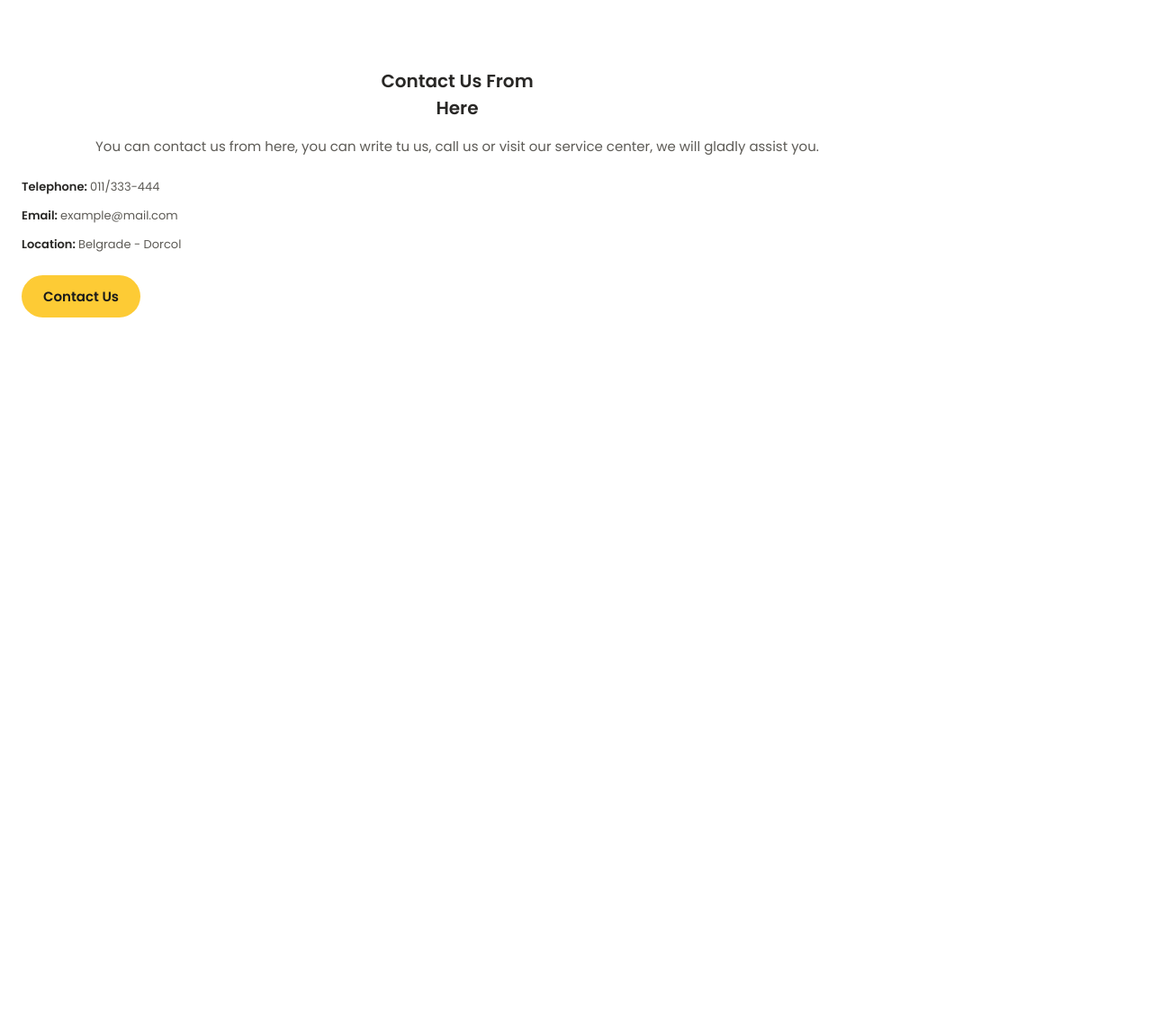
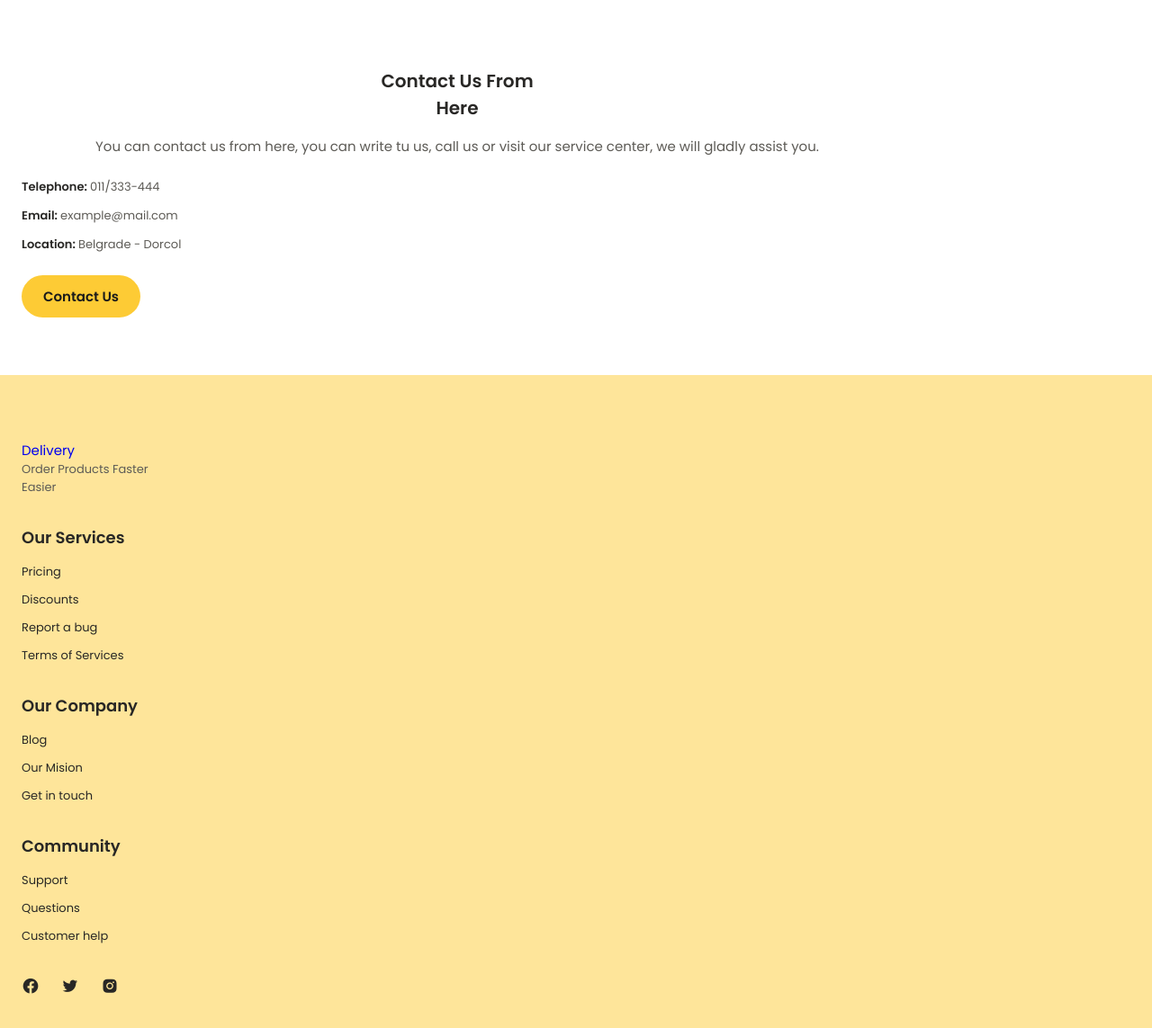
Before and after one commit to dorcol1990/delivery_app_sass, a plain HTML site: page index.html in a window 1280 px wide. Shown: the part 3154-4297 px from the top of the page at 90% size. Before the commit the page ends 3571 px from the top, so only its background shows below. Drawn offline with nearby package versions, Linux system fonts and the light colour scheme.

Commit message:
add footer

```diff
--- a/assets/js/main.js
+++ b/assets/js/main.js
@@ -23,3 +23,24 @@ function linkAction(){
     navMenu.classList.remove('show-menu');
 }
 navLink.forEach(n => n.addEventListener('click', linkAction));
+
+//===================================================//
+
+const sections = document.querySelectorAll('section[id]')
+
+function scrollActive(){
+    const scrollY = window.pageYOffset
+
+    sections.forEach(current =>{
+        const sectionHeight = current.offsetHeight,
+              sectionTop = current.offsetTop - 50,
+              sectionId = current.getAttribute('id')
+
+        if(scrollY > sectionTop && scrollY <= sectionTop + sectionHeight){
+            document.querySelector('.nav__menu a[href*=' + sectionId + ']').classList.add('active-link')
+        }else{
+            document.querySelector('.nav__menu a[href*=' + sectionId + ']').classList.remove('active-link')
+        }
+    })
+}
+window.addEventListener('scroll', scrollActive)
--- a/assets/scss/components/_footer.scss
+++ b/assets/scss/components/_footer.scss
@@ -0,0 +1,38 @@
+.footer{
+    background-color: $first-color-lighten;
+    padding-bottom: 2rem;
+
+    &__container{
+        row-gap: 2rem;
+    }
+    &__logo,
+    &__title{
+        font-size: $h3-font-size;
+        margin-bottom: $mb-0-75;
+    }
+    &__logo{
+        display: inline-block;
+        font-weight: $font-semi-bold;
+        color: $title-color;
+    }
+    &__description,
+    &__link{
+        font-size: $small-font-size;
+    }
+    &__links{
+        display: grid;
+        row-gap: .5rem;
+    }
+    &__link{
+        color: $title-color;
+    }
+    &__social{
+        display: flex;
+        column-gap: 1.5rem;
+
+        &-link{
+            font-size: 1.25rem;
+            color: $title-color;
+        }
+    }
+}
--- a/assets/scss/components/_header.scss
+++ b/assets/scss/components/_header.scss
@@ -58,3 +58,18 @@
   .show-menu {
     top: 4rem;
   }
+
+  .active__link{
+    position: relative;
+
+    &::before{
+      content: '';
+      position: absolute;
+      bottom: -.75rem;
+      left: 45%;
+      width: 5px;
+      height: 5px;
+      background-color: $title-color;
+      border-radius: 50%;
+    }
+  }
--- a/index.html
+++ b/index.html
@@ -1998,6 +1998,46 @@
     </div>
 </section>
     </main>
+    <!--=================FOOTER=====================-->
+    <footer class="footer section">
+        <div class="footer__container container grid">
+            <div class="footer__content">
+                <a href="#" class="gooter__logo">Delivery</a>
+                <p class="footer__description">Order Products Faster <br> Easier</p>
+            </div>
+            <div class="footer__content">
+                <h3 class="footer__title">Our Services</h3>
+                <ul class="footer__links">
+                    <li><a href="#" class="footer__link">Pricing</a></li>
+                    <li><a href="#" class="footer__link">Discounts</a></li>
+                    <li><a href="#" class="footer__link">Report a bug</a></li>
+                    <li><a href="#" class="footer__link">Terms of Services</a></li>
+                </ul>
+            </div>
+            <div class="footer__content">
+                <h3 class="footer__title">Our Company</h3>
+                <ul class="footer__links">
+                    <li><a href="#" class="footer__link">Blog</a></li>
+                    <li><a href="#" class="footer__link">Our Mision</a></li>
+                    <li><a href="#" class="footer__link">Get in touch</a></li>
+                </ul>
+            </div>
+            <div class="footer__content">
+                <h3 class="footer__title">Community</h3>
+                <ul class="footer__links">
+                    <li><a href="#" class="footer__link">Support</a></li>
+                    <li><a href="#" class="footer__link">Questions</a></li>
+                    <li><a href="#" class="footer__link">Customer help</a></li>
+                </ul>
+            </div>
+
+            <div class="footer__social">
+                <a href="" class="footer__social-link"><i class="bx bxl-facebook-circle"></i></a>
+                <a href="" class="footer__social-link"><i class="bx bxl-twitter"></i></a>
+                <a href="" class="footer__social-link"><i class="bx bxl-instagram-alt"></i></a>
+            </div>
+        </div>
+    </footer>
    <!--=========== MAIN JS ==============-->
    <script src="assets/js/main.js"></script>
 </body>
```
Also changed, not shown: assets/scss/main.css, 1 other file.
